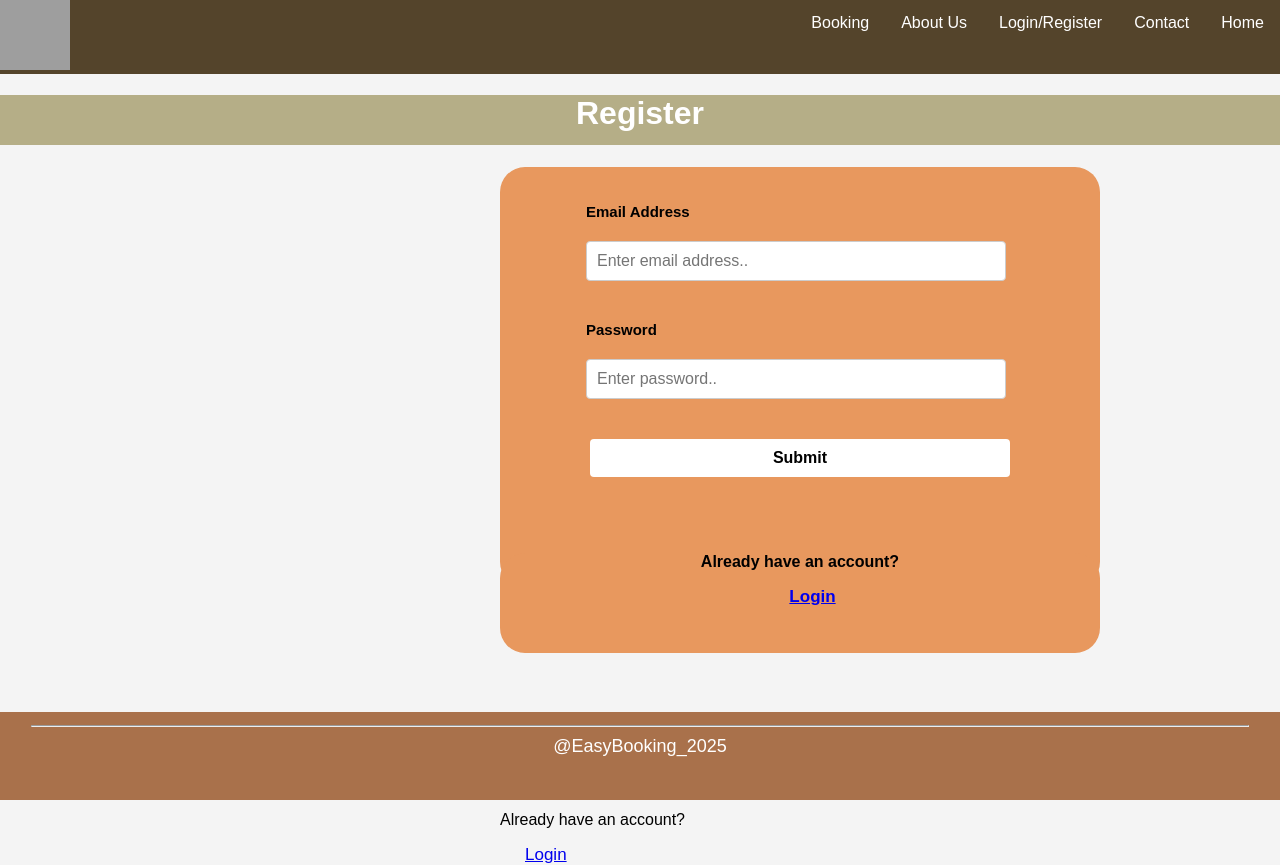
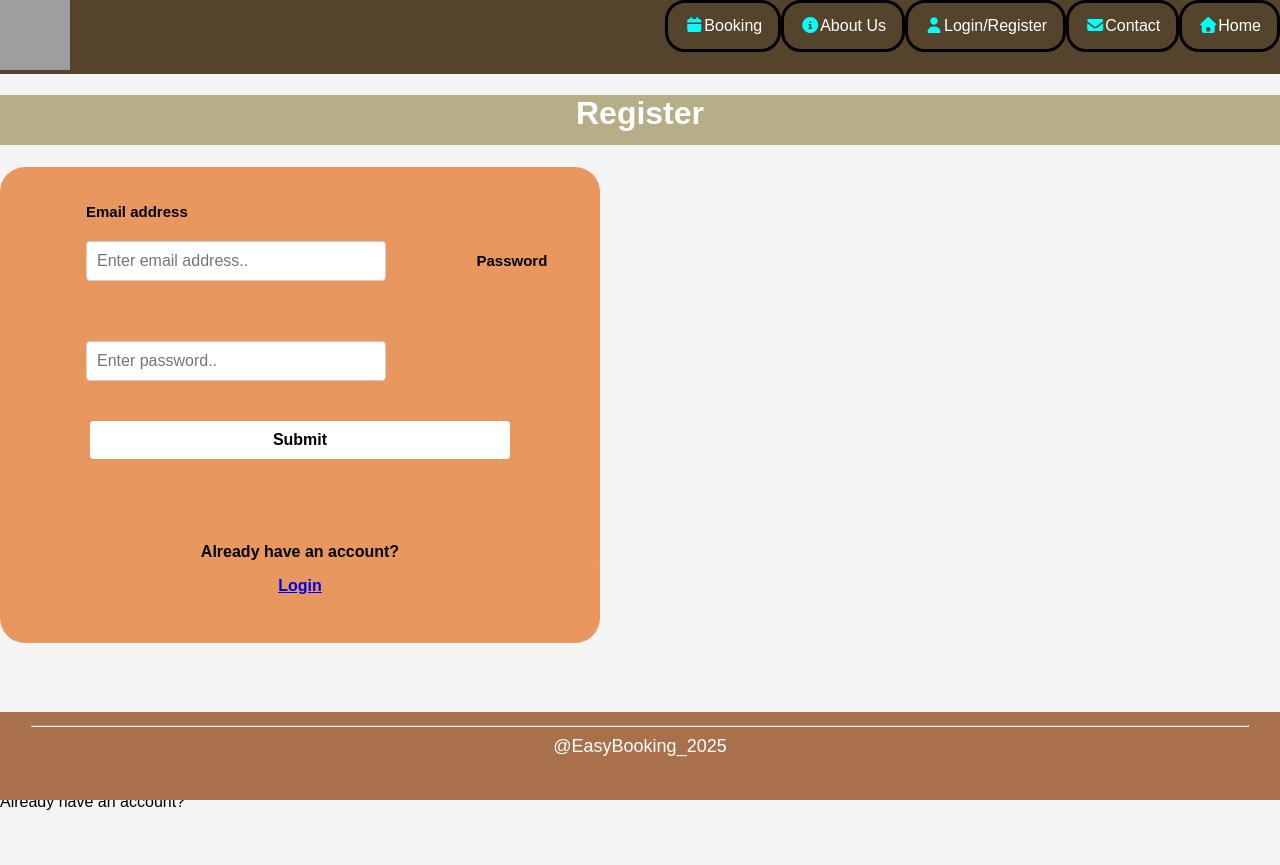
Before and after one commit to WintonChurchill/205.2-Project-Development, a Django app: page /Register in a window 1280 px wide. After the commit the page ends 810 px from the top, so only its background shows below. Run offline with Django 5.2, Linux system fonts and the light colour scheme; some libraries are stand-ins or nearby versions; grey boxes are pictures that could not be loaded.

Commit message:
updated navigation bar on home page + Login/Register *1 unpositioned elemen to fix + Home page yet to be done but will definitely be completed tomorrow afternoon!

```diff
--- a/Frontend-Django/BookingSystem205/App/static/home.css
+++ b/Frontend-Django/BookingSystem205/App/static/home.css
@@ -7,12 +7,18 @@ body {
 	box-sizing: border-box;
 }
 
+
 h1{
     background-color: #7BB6E0;
     height:50px;
     color:white;
     size: 100px;
     text-align:center;
+}
+
+.nav_bar{
+	background-color:white;
+	color:black;
 }
 
 .img_1{
--- a/Frontend-Django/BookingSystem205/App/static/login_reg.css
+++ b/Frontend-Django/BookingSystem205/App/static/login_reg.css
@@ -5,14 +5,6 @@ body {
 	background: #f4f4f4;
 	min-height: 100vh;
 	box-sizing: border-box;
-}
-
-/*Login/register link*/
-.link{
-  font-size:17px;
-  margin-left:25px;
-  margin-top:-20px;
-  text-align:center;
 }
 
 .title_2{
@@ -28,8 +20,8 @@ body {
     width:600px;
     height:420px;
     background-color: #E8985E;
-    margin-left:500px;
-   border-radius:25px;
+    margin-right: 200px;
+    border-radius:25px;
 }
 
 input[type="submit"]:hover{
@@ -55,11 +47,11 @@ input[type="submit"]{
 
 /*Login page direct_link*/
 .link_container{
-  background-color:#E8985E;
+   background-color:#E8985E;
   width:600px;
   height:100px;
-  margin-left:500px;
-  margin-top:-50px;
+  margin-right:200px;
+  margin-top: -60px;
   border-radius:25px;
   text-align:center;
   font-weight:bold;
@@ -75,7 +67,7 @@ input[type="submit"]{
 
 /*Field for labels inside Login/Register Form*/
 .field{
-  width: 70%;
+  width: 50%;
   padding: 10px;
   margin-bottom: 40px;
   border: 1px solid #ccc;
--- a/Frontend-Django/BookingSystem205/App/templates/Register.html
+++ b/Frontend-Django/BookingSystem205/App/templates/Register.html
@@ -17,6 +17,11 @@
 
     <link rel="stylesheet" href="{% static 'login_reg.css' %}"/>
 
+    <!--Font Awesome Icons-->
+    <link rel="stylesheet" href="https://cdnjs.cloudflare.com/ajax/libs/font-awesome/7.0.1/css/all.min.css"
+     integrity="sha512-2SwdPD6INVrV/lHTZbO2nodKhrnDdJK9/kg2XD1r9uGqPo1cUbujc+IYdlYdEErWNu69gVcYgdxlmVmzTWnetw=="
+     crossorigin="anonymous" referrerpolicy="no-referrer" />
+
 </head>
 <body>
 
@@ -24,48 +29,51 @@
         <!--Logo-->
         <img src="https://i.postimg.cc/YCpDt5fF/Screenshot-2025-10-10-001046.jpg" width="70px" height="70px" margin-left="20%">
 
-        <li><a href="{% url 'home' %}">Home</a></li>
-        <li><a href="{% url 'contact' %}">Contact</a></li>
-        <li><a class="active" href="{% url 'Register' %}">Login/Register</a></li>
-        <li><a href="{% url 'about' %}">About Us</a></li>
-        <li><a href="{% url 'booking' %}">Booking</a></li>
+        <li><a href="{% url 'home' %}" style="border:solid black;"><i class="fa-solid fa-house" style="color:aqua;"></i>Home</a></li>
+        <li><a href="{% url 'contact' %}" style="border:solid black;"><i class="fa-solid fa-envelope" style="color:aqua"></i>Contact</a></li>
+        <li><a class="active" href="{% url 'Register' %}" style="border:solid black;"><i class="fa-solid fa-user" style="color:aqua"></i>Login/Register</a></li>
+        <li><a href="{% url 'about' %}" style="border:solid black;"><i class="fa-solid fa-circle-info" style="color:aqua"></i>About Us</a></li>
+        <li><a href="{% url 'booking' %}" style="border:solid black;"><i class="fa-solid fa-calendar" style="color:aqua"></i>Booking</a></li>
+
 
     </ul>
 
-
+    <!--Title-->
     <h1 class="title_2">Register</h1>
 
     <!--Register Form-->
     <div class="container_2">
-      <form action="/templates/Login" method="POST">
+        <form method="POST">
+            <br>
+            <br>
 
-        <br>
-        <br> <!--Email Address Label + Input field-->
-        <label class="label_custom">Email Address</label>
+            <!--Email address label + input field-->
+            <label class="label_custom">Email address</label>
             <br>
             <input class="field" name="email" placeholder="Enter email address.." required>
+
             <!--Password Label + Input field-->
             <label class="label_custom" >Password</label>
             <br>
             <input class="field" name="password" placeholder="Enter password.." required>
 
+            <!--Submit Button-->
             <input type="submit" value="Submit"></input>
             <br>
             <br>
-        <p>Already have an account? </p>
-        <a class="link" href="{% url 'Login' %}">Login</a>
 
+            <p>Already have an account?</p>
 
         </form>
     </div>
 
-     <!--Direct link to Login page-->
-    <div class="link_container">
-        <p>Already have an account?</p>
-        <a class="link" href="{% url 'Login' %}">Login</a>
-    </div>
 
 
+        <!--Direct url link to Login page-->
+  <div class="link_container">
+        <p>Already have an account? </p>
+        <a href="{% url 'Login' %}">Login</a>
+    </div>
 
    <footer>
         <hr style="width:95%;">
```
Also changed, not shown: Frontend-Django/BookingSystem205/App/templates/Login.html (+13 -6 lines), Frontend-Django/BookingSystem205/App/templates/about.html (+13 -6 lines), Frontend-Django/BookingSystem205/App/templates/booking.html (+11 -5 lines), Frontend-Django/BookingSystem205/App/templates/contact.html (+11 -6 lines), Frontend-Django/BookingSystem205/App/templates/home.html (+10 -6 lines). Lines whose indentation alone changed are shown as unchanged.
